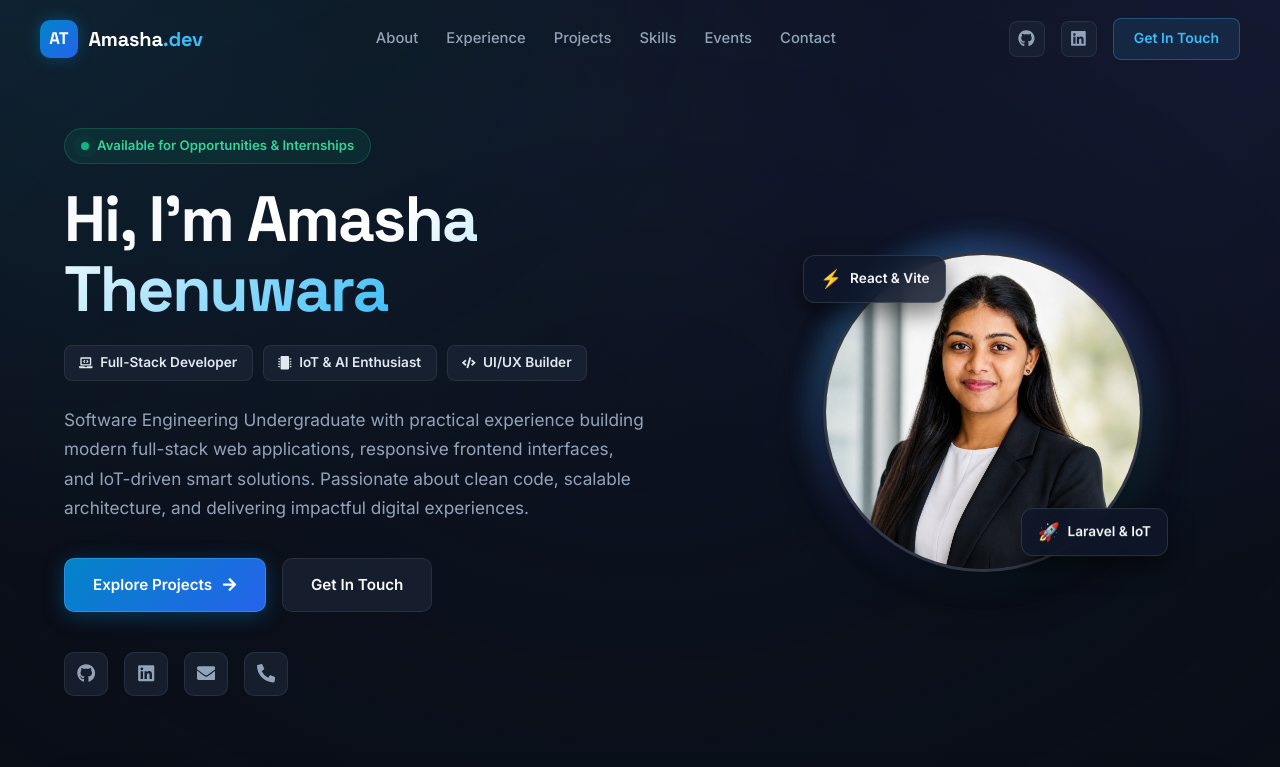
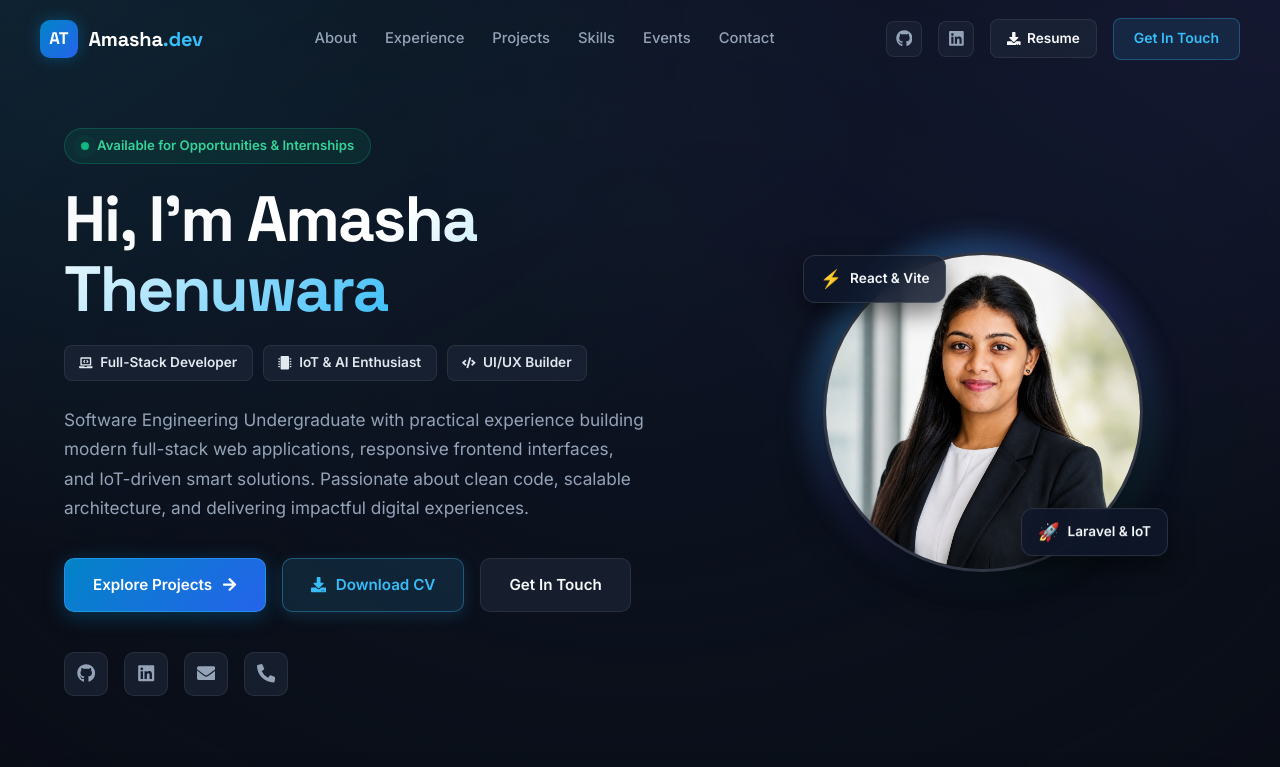
Before and after one commit to AmashaThenuwara/My_Portfolio, a React (Vite) app in the folder amasha-portfolio/: page / in a window 1280 px wide. Shown: the top 767 px of the page. Built offline with nearby package versions, Linux system fonts and the light colour scheme.

Commit message:
Add Download CV button in Hero and Navbar linking to Amasha Thenuwara CV PDF

```diff
--- a/amasha-portfolio/src/components/Hero.css
+++ b/amasha-portfolio/src/components/Hero.css
@@ -57,6 +57,32 @@
   flex-wrap: wrap;
   gap: 1rem;
   margin-bottom: 2.5rem;
+}
+
+.btn-download-cv {
+  display: inline-flex;
+  align-items: center;
+  justify-content: center;
+  gap: 0.6rem;
+  padding: 0.85rem 1.75rem;
+  border-radius: 10px;
+  font-weight: 600;
+  font-size: 0.95rem;
+  color: var(--accent-cyan);
+  background: rgba(56, 189, 248, 0.12);
+  border: 1px solid rgba(56, 189, 248, 0.35);
+  box-shadow: 0 4px 15px rgba(56, 189, 248, 0.15);
+  cursor: pointer;
+  transition: all 0.25s ease;
+  text-decoration: none;
+}
+
+.btn-download-cv:hover {
+  background: rgba(56, 189, 248, 0.25);
+  border-color: var(--accent-cyan);
+  color: #ffffff;
+  box-shadow: 0 6px 25px rgba(56, 189, 248, 0.35);
+  transform: translateY(-2px);
 }
 
 .hero-social-links {
--- a/amasha-portfolio/src/components/Hero.jsx
+++ b/amasha-portfolio/src/components/Hero.jsx
@@ -1,5 +1,5 @@
 import React from 'react';
-import { FaGithub, FaLinkedin, FaEnvelope, FaPhoneAlt, FaArrowRight, FaCode, FaLaptopCode, FaMicrochip } from 'react-icons/fa';
+import { FaGithub, FaLinkedin, FaEnvelope, FaPhoneAlt, FaArrowRight, FaCode, FaLaptopCode, FaMicrochip, FaDownload } from 'react-icons/fa';
 import './Hero.css';
 
 const Hero = () => {
@@ -35,6 +35,14 @@ const Hero = () => {
           <div className="hero-actions">
             <a href="#projects" className="btn-primary">
               Explore Projects <FaArrowRight />
+            </a>
+            <a
+              href="/Amasha_Thenuwara_CV.pdf"
+              download="Amasha_Thenuwara_CV.pdf"
+              className="btn-download-cv"
+              title="Download Amasha's CV"
+            >
+              <FaDownload /> Download CV
             </a>
             <a href="#contact" className="btn-secondary">
               Get In Touch
--- a/amasha-portfolio/src/components/Navbar.css
+++ b/amasha-portfolio/src/components/Navbar.css
@@ -139,6 +139,28 @@
   box-shadow: 0 0 15px rgba(56, 189, 248, 0.4);
 }
 
+.nav-cv-btn {
+  display: inline-flex;
+  align-items: center;
+  gap: 0.4rem;
+  padding: 0.5rem 1rem;
+  background: rgba(30, 41, 59, 0.6);
+  border: 1px solid var(--border-subtle);
+  border-radius: 8px;
+  color: #f8fafc;
+  font-size: 0.85rem;
+  font-weight: 600;
+  transition: all 0.25s ease;
+  text-decoration: none;
+}
+
+.nav-cv-btn:hover {
+  background: rgba(56, 189, 248, 0.15);
+  border-color: var(--accent-cyan);
+  color: var(--accent-cyan);
+  transform: translateY(-2px);
+}
+
 .mobile-toggle-btn {
   display: none;
   background: transparent;
--- a/amasha-portfolio/src/components/Navbar.jsx
+++ b/amasha-portfolio/src/components/Navbar.jsx
@@ -1,6 +1,6 @@
 import React, { useState, useEffect } from 'react';
 import { Link, useLocation } from 'react-router-dom';
-import { FaBars, FaTimes, FaGithub, FaLinkedin } from 'react-icons/fa';
+import { FaBars, FaTimes, FaGithub, FaLinkedin, FaDownload } from 'react-icons/fa';
 import './Navbar.css';
 
 const Navbar = () => {
@@ -80,6 +80,14 @@ const Navbar = () => {
             <FaLinkedin />
           </a>
           <a
+            href="/Amasha_Thenuwara_CV.pdf"
+            download="Amasha_Thenuwara_CV.pdf"
+            className="nav-cv-btn"
+            title="Download CV"
+          >
+            <FaDownload /> Resume
+          </a>
+          <a
             href="#contact"
             onClick={(e) => handleNavClick(e, '#contact')}
             className="nav-cta-btn"
```
Also changed, not shown: 1 other file (tests, documents, lock files or other folders).
